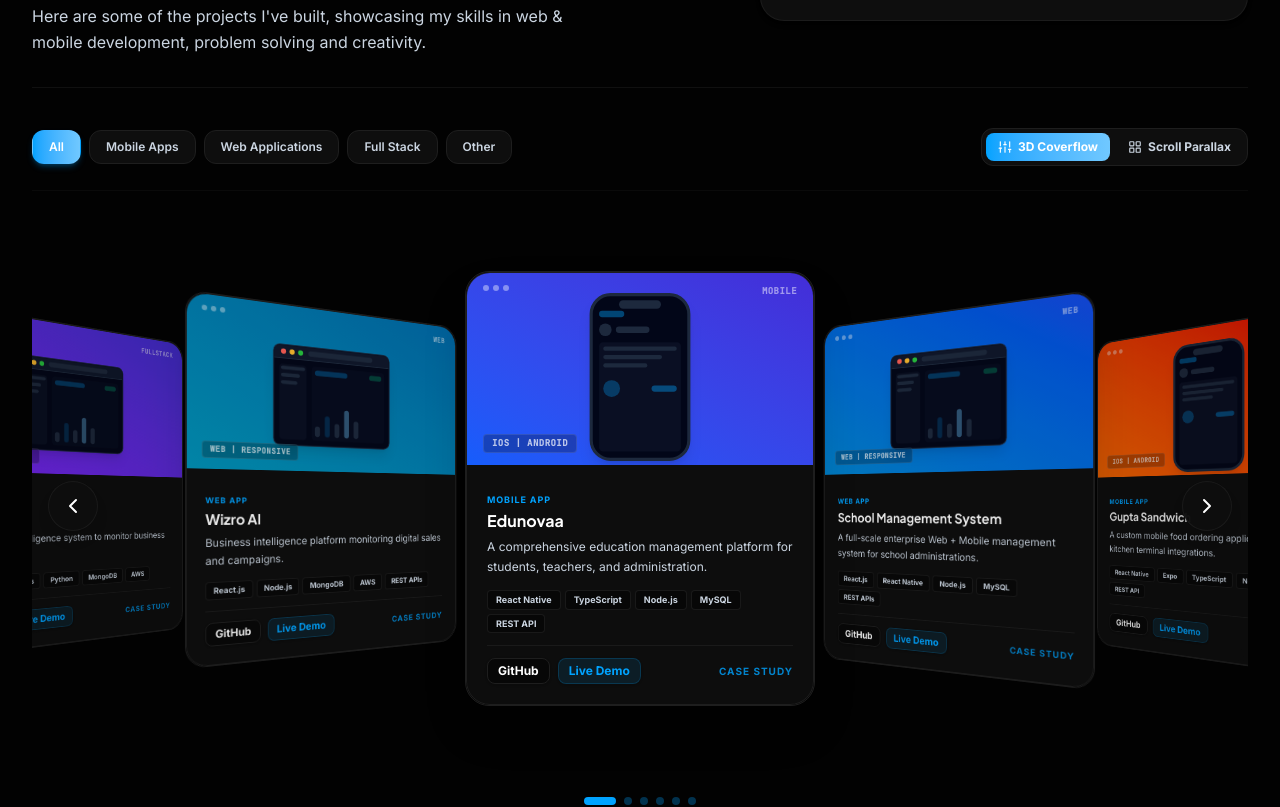
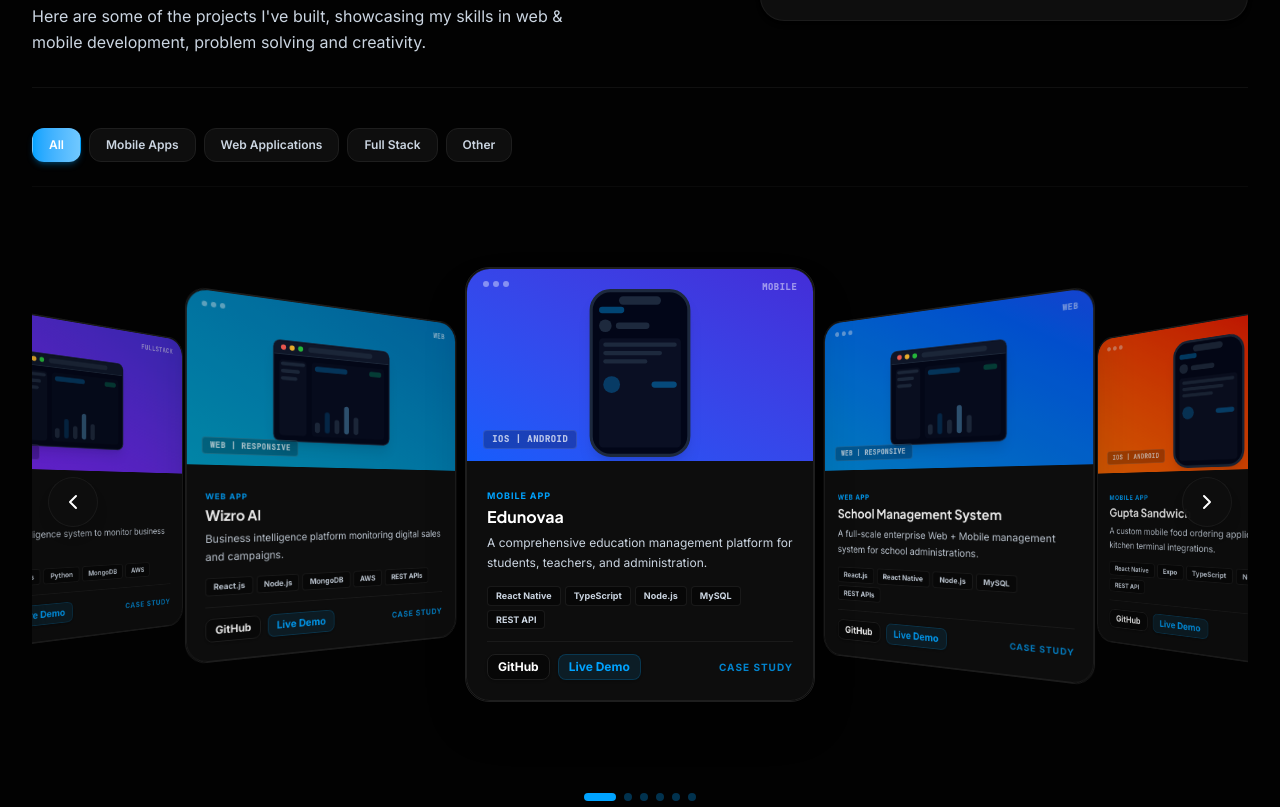
Before and after one commit to mustakim-aits/mustakim-portfolio, a React (Vite) app: page / in a window 1280 px wide. Shown: the part 6559-7366 px from the top of the page. Built offline with nearby package versions, Linux system fonts and the light colour scheme.

Commit message:
Remove 3D Coverflow view mode switcher buttons from Projects section

```diff
--- a/src/sections/Projects.jsx
+++ b/src/sections/Projects.jsx
@@ -1,8 +1,7 @@
 import { useState } from "react";
-import { ArrowRight, Layers, LayoutGrid, Sliders } from "lucide-react";
+import { ArrowRight, Layers } from "lucide-react";
 import { projectsData } from "../data/projects";
 import { CoverflowCarousel } from "@/components/ui/coverflow-carousel";
-import { CardsParallax } from "@/components/ui/scroll-cards";
 
 // Mock CSS components for the device representations
 const PhoneMockup = () => (
@@ -63,7 +62,6 @@ const BrowserMockup = () => (
 
 export const Projects = ({ onSelectProject }) => {
   const [filter, setFilter] = useState("all");
-  const [viewMode, setViewMode] = useState("coverflow"); // "coverflow" | "scroll"
 
   const filterOptions = [
     { label: "All", value: "all" },
@@ -250,38 +248,10 @@ export const Projects = ({ onSelectProject }) => {
               </button>
             ))}
           </div>
-
-          {/* View Mode Switcher */}
-          <div className="flex items-center gap-1.5 p-1 bg-card border border-border rounded-xl">
-            <button
-              onClick={() => setViewMode("coverflow")}
-              className={`px-3 py-1.5 rounded-lg text-xs font-bold flex items-center gap-1.5 transition-colors cursor-pointer ${
-                viewMode === "coverflow"
-                  ? "bg-gradient-to-r from-[#00A3FF] to-[#70C8FF] text-white"
-                  : "text-text-muted hover:text-text"
-              }`}
-            >
-              <Sliders className="w-3.5 h-3.5" />
-              3D Coverflow
-            </button>
-
-            <button
-              onClick={() => setViewMode("scroll")}
-              className={`px-3 py-1.5 rounded-lg text-xs font-bold flex items-center gap-1.5 transition-colors cursor-pointer ${
-                viewMode === "scroll"
-                  ? "bg-gradient-to-r from-[#00A3FF] to-[#70C8FF] text-white"
-                  : "text-text-muted hover:text-text"
-              }`}
-            >
-              <LayoutGrid className="w-3.5 h-3.5" />
-              Scroll Parallax
-            </button>
-          </div>
         </div>
 
         {/* Dynamic Project Display */}
         {filteredProjects.length > 0 ? (
-          viewMode === "coverflow" ? (
           <div className="w-full relative">
             <CoverflowCarousel
               key={filter}
@@ -296,18 +266,6 @@ export const Projects = ({ onSelectProject }) => {
               }}
             />
           </div>
-          ) : (
-            <div className="w-full relative">
-              <CardsParallax
-                items={scrollCardItems}
-                onCardClick={(item) => {
-                  if (item.project) {
-                    onSelectProject(item.project);
-                  }
-                }}
-              />
-            </div>
-          )
         ) : (
           <div className="py-16 text-center text-text-muted text-sm">
             No projects found in this category.
```
Lines whose indentation alone changed are shown as unchanged.
